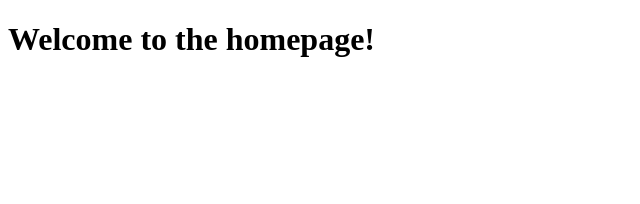
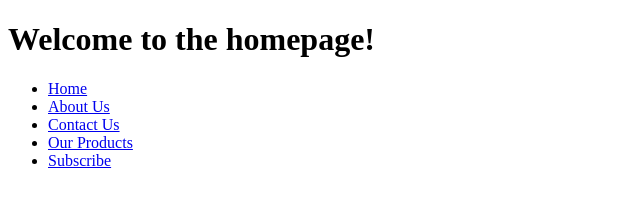
Before and after one commit to im-beck/FullstackQAP2, a website: page http-server/views/index.html in a window 1280 px wide. Shown: the whole page, without its empty margins (0-640 px from the left). Drawn offline with Linux system fonts and the light colour scheme.

Commit message:
added links to the pages and back to home for ease

```diff
--- a/http-server/views/index.html
+++ b/http-server/views/index.html
@@ -7,5 +7,12 @@
 </head>
 <body>
     <h1>Welcome to the homepage!</h1>
+    <ul>
+        <li><a href="/">Home</a></li>
+        <li><a href="/about">About Us</a></li>
+        <li><a href="/contact">Contact Us</a></li>
+        <li><a href="/products">Our Products</a></li>
+        <li><a href="/subscribe">Subscribe</a></li>
+    </ul>
 </body>
 </html>
```
Also changed, not shown: http-server/views/about.html (+3 -0 lines), http-server/views/contact.html (+3 -0 lines), http-server/views/products.html (+3 -0 lines), http-server/views/subscribe.html (+3 -0 lines).
